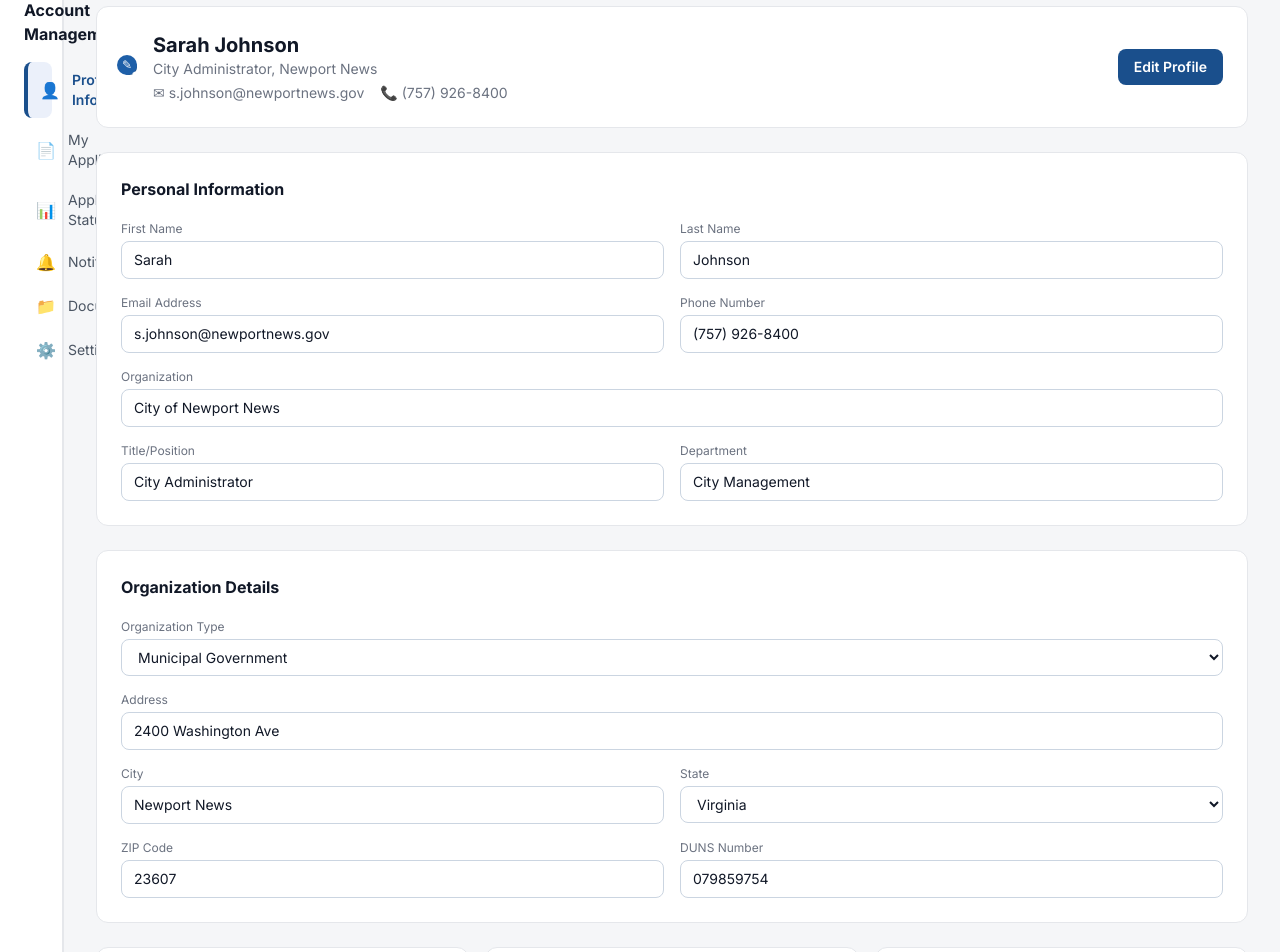
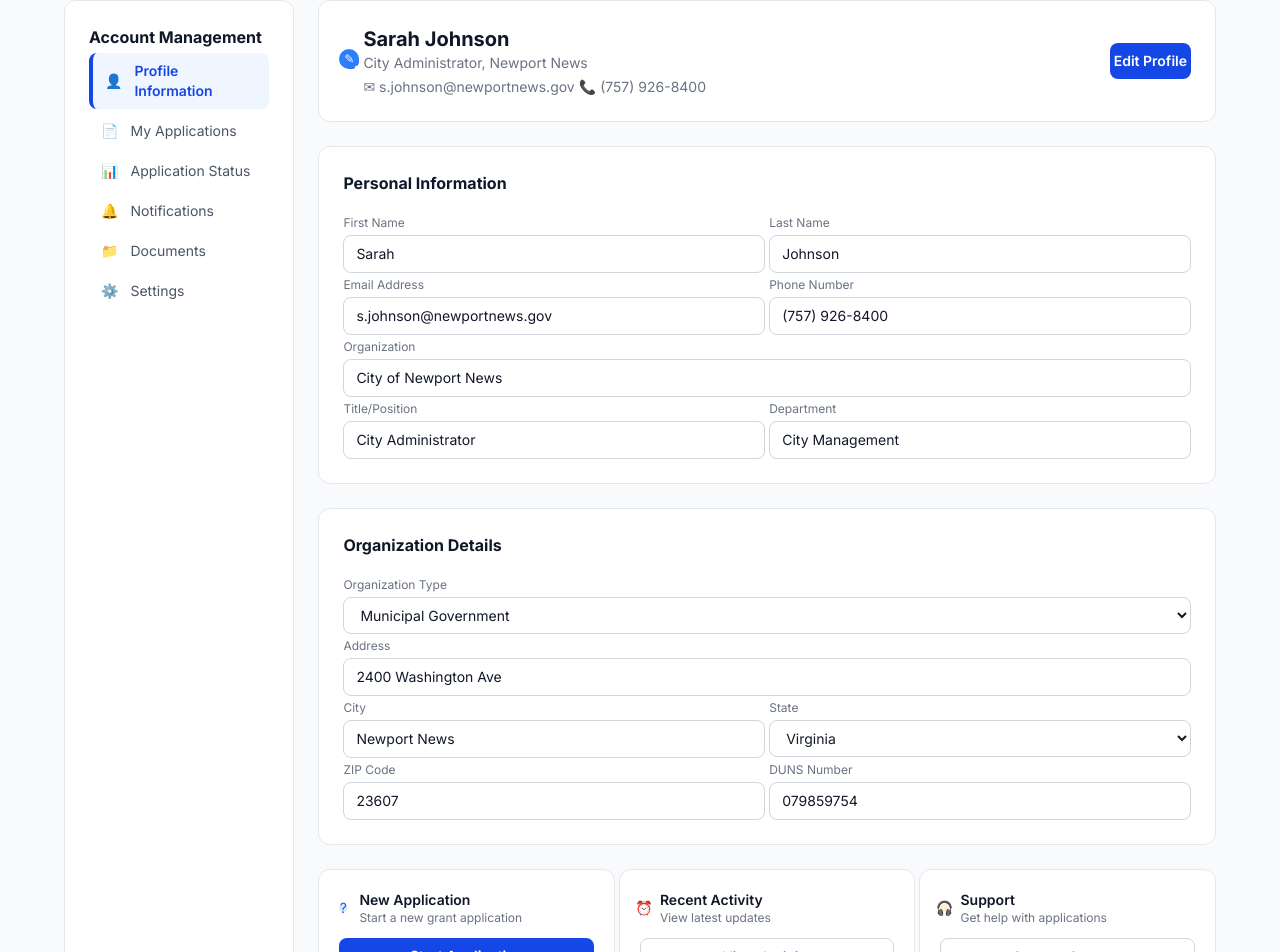
Before and after one commit to Maro-dev-code/qc-lab-project, a Next.js app: page /profile in a window 1280 px wide. Shown: the part 169-1121 px from the top of the page. Built offline with nearby package versions, Linux system fonts and the light colour scheme.

Commit message:
Fix layout

```diff
--- a/app/profile/page.tsx
+++ b/app/profile/page.tsx
@@ -22,136 +22,126 @@ export default function ProfilePage() {
   };
 
   return (
-    <div className="min-h-screen bg-[var(--color-bg-page)]">
+    <div className="min-h-screen bg-gray-50">
       <Navbar />
 
       {/* BREADCRUMB */}
-      <div className="pl-64 py-[var(--spacing-8)] border-b border-[var(--color-border-light)] bg-white px-8">
-        <div className="flex items-center gap-2 text-sm text-[var(--color-text-500)]">
+      <div className="w-full bg-white border-b border-gray-200 px-[5%] py-2">
+        <div className="flex items-center gap-2 text-sm text-gray-500">
           <span>Home</span>
           <span>›</span>
-          <span className="text-[var(--color-primary-600)] font-medium">My Profile</span>
+          <span className="text-blue-700 font-medium">My Profile</span>
         </div>
       </div>
 
-      {/* PAGE BODY */}
-      <div className="flex items-stretch min-h-[calc(100vh-130px)] ml-0 w-full">
+      {/* PAGE BODY — full width, 5% padding */}
+      <div className="w-full px-[5%] py-[2%]">
+        <div className="flex gap-6 min-h-screen">
 
-        {/* SIDEBAR — touches left edge, full height */}
-        <div className="w-64 flex-none bg-white border-r border-[var(--color-border-light)]">
-          <Sidebar />
+          {/* SIDEBAR — 20% width */}
+          <div style={{width: "20%", flexShrink: 0}}>
+            <div className="bg-white border border-gray-200 rounded-xl h-full p-6">
+              <h2 className="font-bold text-gray-900 text-base mb-4">Account Management</h2>
+              <nav className="flex flex-col gap-1">
+                {[
+                  { label: "Profile Information", icon: "👤", active: true },
+                  { label: "My Applications", icon: "📄" },
+                  { label: "Application Status", icon: "📊" },
+                  { label: "Notifications", icon: "🔔" },
+                  { label: "Documents", icon: "📁" },
+                  { label: "Settings", icon: "⚙️" },
+                ].map((item) => (
+                  <div key={item.label}
+                    className={`flex items-center gap-3 px-3 py-2 rounded-lg text-sm cursor-pointer transition-colors ${
+                      item.active
+                        ? "bg-blue-50 text-blue-700 font-semibold border-l-4 border-blue-700"
+                        : "text-gray-600 hover:bg-blue-600 hover:text-white"
+                    }`}>
+                    <span>{item.icon}</span>
+                    <span>{item.label}</span>
+                  </div>
+                ))}
+              </nav>
+            </div>
           </div>
 
-        {/* MAIN CONTENT */}
-        <main className="flex-1 min-w-0 flex flex-col gap-[var(--spacing-24)] p-[var(--spacing-32)]">
+          {/* MAIN CONTENT — 80% width */}
+          <div style={{width: "80%"}} className="flex flex-col gap-6">
 
             {/* PROFILE CARD */}
-          <div className="bg-white rounded-[var(--radius-12)] border border-[var(--color-border-light)] p-[var(--spacing-24)] flex items-center justify-between">
-            <div className="flex items-center gap-[var(--spacing-16)]">
+            <div className="bg-white rounded-xl border border-gray-200 p-6 flex items-center justify-between">
+              <div className="flex items-center gap-4">
                 <div className="relative">
-                <div className="w-16 h-16 rounded-full bg-[var(--color-primary-600)] flex items-center justify-center text-white text-xl font-bold">
+                  <div className="w-16 h-16 rounded-full bg-blue-700 flex items-center justify-center text-white text-xl font-bold">
                     {user.initials}
                   </div>
-                <div className="absolute bottom-0 right-0 w-5 h-5 bg-[var(--color-primary-500)] rounded-full flex items-center justify-center">
+                  <div className="absolute bottom-0 right-0 w-5 h-5 bg-blue-500 rounded-full flex items-center justify-center">
                     <span className="text-white text-xs">✎</span>
                   </div>
                 </div>
                 <div>
-                <h1 className="text-xl font-bold text-[var(--color-text-900)]">
-                  {user.name}
-                </h1>
-                <p className="text-sm text-[var(--color-text-500)]">
-                  {user.role}, {user.location}
-                </p>
-                <div className="flex items-center gap-[var(--spacing-16)] mt-[var(--spacing-4)]">
-                  <span className="text-sm text-[var(--color-text-500)]">
-                    ✉ {user.email}
-                  </span>
-                  <span className="text-sm text-[var(--color-text-500)]">
-                    📞 {user.phone}
-                  </span>
+                  <h1 className="text-xl font-bold text-gray-900">{user.name}</h1>
+                  <p className="text-sm text-gray-500">{user.role}, {user.location}</p>
+                  <div className="flex items-center gap-4 mt-1">
+                    <span className="text-sm text-gray-500">✉ {user.email}</span>
+                    <span className="text-sm text-gray-500">📞 {user.phone}</span>
                   </div>
                 </div>
               </div>
-            <button className="px-[var(--spacing-16)] py-[var(--spacing-8)] bg-[var(--color-primary-600)] text-white rounded-[var(--radius-8)] text-sm font-semibold hover:bg-[var(--color-primary-700)] transition-colors">
+              <button className="px-4 py-2 bg-blue-700 text-white rounded-lg text-sm font-semibold hover:bg-blue-800 transition-colors">
                 Edit Profile
               </button>
             </div>
 
             {/* PERSONAL INFORMATION */}
-          <div className="bg-white rounded-[var(--radius-12)] border border-[var(--color-border-light)] p-[var(--spacing-24)]">
-            <h2 className="text-base font-bold text-[var(--color-text-900)] mb-[var(--spacing-20)]">
-              Personal Information
-            </h2>
-            <div className="grid grid-cols-2 gap-[var(--spacing-16)]">
+            <div className="bg-white rounded-xl border border-gray-200 p-6">
+              <h2 className="text-base font-bold text-gray-900 mb-5">Personal Information</h2>
+              <div className="grid grid-cols-2 gap-4">
                 <div>
-                <label className="block text-xs text-[var(--color-text-500)] mb-[var(--spacing-4)]">First Name</label>
-                <input
-                  type="text"
-                  defaultValue="Sarah"
-                  className="w-full border border-[var(--color-border-medium)] rounded-[var(--radius-8)] px-[var(--spacing-12)] py-[var(--spacing-8)] text-sm text-[var(--color-text-900)] focus:outline-none focus:border-[var(--color-primary-500)]"
-                />
+                  <label className="block text-xs text-gray-500 mb-1">First Name</label>
+                  <input type="text" defaultValue="Sarah"
+                    className="w-full border border-gray-300 rounded-lg px-3 py-2 text-sm focus:outline-none focus:border-blue-500" />
                 </div>
                 <div>
-                <label className="block text-xs text-[var(--color-text-500)] mb-[var(--spacing-4)]">Last Name</label>
-                <input
-                  type="text"
-                  defaultValue="Johnson"
-                  className="w-full border border-[var(--color-border-medium)] rounded-[var(--radius-8)] px-[var(--spacing-12)] py-[var(--spacing-8)] text-sm text-[var(--color-text-900)] focus:outline-none focus:border-[var(--color-primary-500)]"
-                />
+                  <label className="block text-xs text-gray-500 mb-1">Last Name</label>
+                  <input type="text" defaultValue="Johnson"
+                    className="w-full border border-gray-300 rounded-lg px-3 py-2 text-sm focus:outline-none focus:border-blue-500" />
                 </div>
                 <div>
-                <label className="block text-xs text-[var(--color-text-500)] mb-[var(--spacing-4)]">Email Address</label>
-                <input
-                  type="email"
-                  defaultValue={user.email}
-                  className="w-full border border-[var(--color-border-medium)] rounded-[var(--radius-8)] px-[var(--spacing-12)] py-[var(--spacing-8)] text-sm text-[var(--color-text-900)] focus:outline-none focus:border-[var(--color-primary-500)]"
-                />
+                  <label className="block text-xs text-gray-500 mb-1">Email Address</label>
+                  <input type="email" defaultValue={user.email}
+                    className="w-full border border-gray-300 rounded-lg px-3 py-2 text-sm focus:outline-none focus:border-blue-500" />
                 </div>
                 <div>
-                <label className="block text-xs text-[var(--color-text-500)] mb-[var(--spacing-4)]">Phone Number</label>
-                <input
-                  type="text"
-                  defaultValue={user.phone}
-                  className="w-full border border-[var(--color-border-medium)] rounded-[var(--radius-8)] px-[var(--spacing-12)] py-[var(--spacing-8)] text-sm text-[var(--color-text-900)] focus:outline-none focus:border-[var(--color-primary-500)]"
-                />
+                  <label className="block text-xs text-gray-500 mb-1">Phone Number</label>
+                  <input type="text" defaultValue={user.phone}
+                    className="w-full border border-gray-300 rounded-lg px-3 py-2 text-sm focus:outline-none focus:border-blue-500" />
                 </div>
                 <div className="col-span-2">
-                <label className="block text-xs text-[var(--color-text-500)] mb-[var(--spacing-4)]">Organization</label>
-                <input
-                  type="text"
-                  defaultValue={user.organization}
-                  className="w-full border border-[var(--color-border-medium)] rounded-[var(--radius-8)] px-[var(--spacing-12)] py-[var(--spacing-8)] text-sm text-[var(--color-text-900)] focus:outline-none focus:border-[var(--color-primary-500)]"
-                />
+                  <label className="block text-xs text-gray-500 mb-1">Organization</label>
+                  <input type="text" defaultValue={user.organization}
+                    className="w-full border border-gray-300 rounded-lg px-3 py-2 text-sm focus:outline-none focus:border-blue-500" />
                 </div>
                 <div>
-                <label className="block text-xs text-[var(--color-text-500)] mb-[var(--spacing-4)]">Title/Position</label>
-                <input
-                  type="text"
-                  defaultValue={user.title}
-                  className="w-full border border-[var(--color-border-medium)] rounded-[var(--radius-8)] px-[var(--spacing-12)] py-[var(--spacing-8)] text-sm text-[var(--color-text-900)] focus:outline-none focus:border-[var(--color-primary-500)]"
-                />
+                  <label className="block text-xs text-gray-500 mb-1">Title/Position</label>
+                  <input type="text" defaultValue={user.title}
+                    className="w-full border border-gray-300 rounded-lg px-3 py-2 text-sm focus:outline-none focus:border-blue-500" />
                 </div>
                 <div>
-                <label className="block text-xs text-[var(--color-text-500)] mb-[var(--spacing-4)]">Department</label>
-                <input
-                  type="text"
-                  defaultValue={user.department}
-                  className="w-full border border-[var(--color-border-medium)] rounded-[var(--radius-8)] px-[var(--spacing-12)] py-[var(--spacing-8)] text-sm text-[var(--color-text-900)] focus:outline-none focus:border-[var(--color-primary-500)]"
-                />
+                  <label className="block text-xs text-gray-500 mb-1">Department</label>
+                  <input type="text" defaultValue={user.department}
+                    className="w-full border border-gray-300 rounded-lg px-3 py-2 text-sm focus:outline-none focus:border-blue-500" />
                 </div>
               </div>
             </div>
 
             {/* ORGANIZATION DETAILS */}
-          <div className="bg-white rounded-[var(--radius-12)] border border-[var(--color-border-light)] p-[var(--spacing-24)]">
-            <h2 className="text-base font-bold text-[var(--color-text-900)] mb-[var(--spacing-20)]">
-              Organization Details
-            </h2>
-            <div className="grid grid-cols-2 gap-[var(--spacing-16)]">
+            <div className="bg-white rounded-xl border border-gray-200 p-6">
+              <h2 className="text-base font-bold text-gray-900 mb-5">Organization Details</h2>
+              <div className="grid grid-cols-2 gap-4">
                 <div className="col-span-2">
-                <label className="block text-xs text-[var(--color-text-500)] mb-[var(--spacing-4)]">Organization Type</label>
-                <select className="w-full border border-[var(--color-border-medium)] rounded-[var(--radius-8)] px-[var(--spacing-12)] py-[var(--spacing-8)] text-sm text-[var(--color-text-900)] focus:outline-none focus:border-[var(--color-primary-500)] bg-white">
+                  <label className="block text-xs text-gray-500 mb-1">Organization Type</label>
+                  <select className="w-full border border-gray-300 rounded-lg px-3 py-2 text-sm focus:outline-none focus:border-blue-500 bg-white">
                     <option>Municipal Government</option>
                     <option>Federal Agency</option>
                     <option>State Government</option>
@@ -160,24 +150,18 @@ export default function ProfilePage() {
                   </select>
                 </div>
                 <div className="col-span-2">
-                <label className="block text-xs text-[var(--color-text-500)] mb-[var(--spacing-4)]">Address</label>
-                <input
-                  type="text"
-                  defaultValue={user.address}
-                  className="w-full border border-[var(--color-border-medium)] rounded-[var(--radius-8)] px-[var(--spacing-12)] py-[var(--spacing-8)] text-sm text-[var(--color-text-900)] focus:outline-none focus:border-[var(--color-primary-500)]"
-                />
+                  <label className="block text-xs text-gray-500 mb-1">Address</label>
+                  <input type="text" defaultValue={user.address}
+                    className="w-full border border-gray-300 rounded-lg px-3 py-2 text-sm focus:outline-none focus:border-blue-500" />
                 </div>
                 <div>
-                <label className="block text-xs text-[var(--color-text-500)] mb-[var(--spacing-4)]">City</label>
-                <input
-                  type="text"
-                  defaultValue={user.city}
-                  className="w-full border border-[var(--color-border-medium)] rounded-[var(--radius-8)] px-[var(--spacing-12)] py-[var(--spacing-8)] text-sm text-[var(--color-text-900)] focus:outline-none focus:border-[var(--color-primary-500)]"
-                />
+                  <label className="block text-xs text-gray-500 mb-1">City</label>
+                  <input type="text" defaultValue={user.city}
+                    className="w-full border border-gray-300 rounded-lg px-3 py-2 text-sm focus:outline-none focus:border-blue-500" />
                 </div>
                 <div>
-                <label className="block text-xs text-[var(--color-text-500)] mb-[var(--spacing-4)]">State</label>
-                <select className="w-full border border-[var(--color-border-medium)] rounded-[var(--radius-8)] px-[var(--spacing-12)] py-[var(--spacing-8)] text-sm text-[var(--color-text-900)] focus:outline-none focus:border-[var(--color-primary-500)] bg-white">
+                  <label className="block text-xs text-gray-500 mb-1">State</label>
+                  <select className="w-full border border-gray-300 rounded-lg px-3 py-2 text-sm focus:outline-none focus:border-blue-500 bg-white">
                     <option>Virginia</option>
                     <option>California</option>
                     <option>New York</option>
@@ -186,83 +170,78 @@ export default function ProfilePage() {
                   </select>
                 </div>
                 <div>
-                <label className="block text-xs text-[var(--color-text-500)] mb-[var(--spacing-4)]">ZIP Code</label>
-                <input
-                  type="text"
-                  defaultValue={user.zip}
-                  className="w-full border border-[var(--color-border-medium)] rounded-[var(--radius-8)] px-[var(--spacing-12)] py-[var(--spacing-8)] text-sm text-[var(--color-text-900)] focus:outline-none focus:border-[var(--color-primary-500)]"
-                />
+                  <label className="block text-xs text-gray-500 mb-1">ZIP Code</label>
+                  <input type="text" defaultValue={user.zip}
+                    className="w-full border border-gray-300 rounded-lg px-3 py-2 text-sm focus:outline-none focus:border-blue-500" />
                 </div>
                 <div>
-                <label className="block text-xs text-[var(--color-text-500)] mb-[var(--spacing-4)]">DUNS Number</label>
-                <input
-                  type="text"
-                  defaultValue={user.duns}
-                  className="w-full border border-[var(--color-border-medium)] rounded-[var(--radius-8)] px-[var(--spacing-12)] py-[var(--spacing-8)] text-sm text-[var(--color-text-900)] focus:outline-none focus:border-[var(--color-primary-500)]"
-                />
+                  <label className="block text-xs text-gray-500 mb-1">DUNS Number</label>
+                  <input type="text" defaultValue={user.duns}
+                    className="w-full border border-gray-300 rounded-lg px-3 py-2 text-sm focus:outline-none focus:border-blue-500" />
                 </div>
               </div>
             </div>
 
             {/* BOTTOM CARDS */}
-          <div className="grid grid-cols-3 gap-[var(--spacing-16)]">
-            <div className="bg-white rounded-[var(--radius-12)] border border-[var(--color-border-light)] p-[var(--spacing-20)]">
-              <div className="flex items-center gap-[var(--spacing-12)] mb-[var(--spacing-8)]">
-                <div className="w-8 h-8 rounded-full bg-[var(--color-info-100)] flex items-center justify-center">
-                  <span className="text-[var(--color-info-600)] text-sm">?</span>
+            <div className="grid grid-cols-3 gap-4">
+              <div className="bg-white rounded-xl border border-gray-200 p-5">
+                <div className="flex items-center gap-3 mb-3">
+                  <div className="w-8 h-8 rounded-full bg-blue-100 flex items-center justify-center">
+                    <span className="text-blue-600 text-sm">?</span>
                   </div>
                   <div>
-                  <p className="text-sm font-semibold text-[var(--color-text-900)]">New Application</p>
-                  <p className="text-xs text-[var(--color-text-500)]">Start a new grant application</p>
+                    <p className="text-sm font-semibold text-gray-900">New Application</p>
+                    <p className="text-xs text-gray-500">Start a new grant application</p>
                   </div>
                 </div>
                 <Link href="/register">
-                <button className="w-full py-[var(--spacing-8)] bg-[var(--color-primary-600)] text-white rounded-[var(--radius-8)] text-sm font-semibold hover:bg-[var(--color-primary-700)] transition-colors">
+                  <button className="w-full py-2 bg-blue-700 text-white rounded-lg text-sm font-semibold hover:bg-blue-800 transition-colors">
                     Start Application
                   </button>
                 </Link>
               </div>
-            <div className="bg-white rounded-[var(--radius-12)] border border-[var(--color-border-light)] p-[var(--spacing-20)]">
-              <div className="flex items-center gap-[var(--spacing-12)] mb-[var(--spacing-8)]">
-                <div className="w-8 h-8 rounded-full bg-[var(--color-success-100)] flex items-center justify-center">
-                  <span className="text-[var(--color-success-600)] text-sm">⏰</span>
+              <div className="bg-white rounded-xl border border-gray-200 p-5">
+                <div className="flex items-center gap-3 mb-3">
+                  <div className="w-8 h-8 rounded-full bg-green-100 flex items-center justify-center">
+                    <span className="text-green-600 text-sm">⏰</span>
                   </div>
                   <div>
-                  <p className="text-sm font-semibold text-[var(--color-text-900)]">Recent Activity</p>
-                  <p className="text-xs text-[var(--color-text-500)]">View latest updates</p>
+                    <p className="text-sm font-semibold text-gray-900">Recent Activity</p>
+                    <p className="text-xs text-gray-500">View latest updates</p>
                   </div>
                 </div>
-              <button className="w-full py-[var(--spacing-8)] border border-[var(--color-border-medium)] text-[var(--color-text-700)] rounded-[var(--radius-8)] text-sm font-semibold hover:bg-[var(--color-primary-50)] transition-colors">
+                <button className="w-full py-2 border border-gray-300 text-gray-700 rounded-lg text-sm font-semibold hover:bg-gray-50 transition-colors">
                   View Activity
                 </button>
               </div>
-            <div className="bg-white rounded-[var(--radius-12)] border border-[var(--color-border-light)] p-[var(--spacing-20)]">
-              <div className="flex items-center gap-[var(--spacing-12)] mb-[var(--spacing-8)]">
-                <div className="w-8 h-8 rounded-full bg-[var(--color-warning-100)] flex items-center justify-center">
-                  <span className="text-[var(--color-warning-600)] text-sm">🎧</span>
+              <div className="bg-white rounded-xl border border-gray-200 p-5">
+                <div className="flex items-center gap-3 mb-3">
+                  <div className="w-8 h-8 rounded-full bg-orange-100 flex items-center justify-center">
+                    <span className="text-orange-600 text-sm">🎧</span>
                   </div>
                   <div>
-                  <p className="text-sm font-semibold text-[var(--color-text-900)]">Support</p>
-                  <p className="text-xs text-[var(--color-text-500)]">Get help with applications</p>
+                    <p className="text-sm font-semibold text-gray-900">Support</p>
+                    <p className="text-xs text-gray-500">Get help with applications</p>
                   </div>
                 </div>
-              <button className="w-full py-[var(--spacing-8)] border border-[var(--color-border-medium)] text-[var(--color-text-700)] rounded-[var(--radius-8)] text-sm font-semibold hover:bg-[var(--color-primary-50)] transition-colors">
+                <button className="w-full py-2 border border-gray-300 text-gray-700 rounded-lg text-sm font-semibold hover:bg-gray-50 transition-colors">
                   Contact Support
                 </button>
               </div>
             </div>
 
             {/* SAVE AND CANCEL BUTTONS */}
-          <div className="flex justify-end gap-[var(--spacing-12)]">
-            <button className="px-[var(--spacing-24)] py-[var(--spacing-8)] border border-[var(--color-border-medium)] text-[var(--color-text-700)] rounded-[var(--radius-8)] text-sm font-semibold hover:bg-[var(--color-primary-50)] transition-colors">
+            <div className="flex justify-end gap-3">
+              <button className="px-6 py-2 border border-gray-300 text-gray-700 rounded-lg text-sm font-semibold hover:bg-gray-50 transition-colors">
                 Cancel Changes
               </button>
-            <button className="px-[var(--spacing-24)] py-[var(--spacing-8)] bg-[var(--color-primary-600)] text-white rounded-[var(--radius-8)] text-sm font-semibold hover:bg-[var(--color-primary-700)] transition-colors">
+              <button className="px-6 py-2 bg-blue-700 text-white rounded-lg text-sm font-semibold hover:bg-blue-800 transition-colors">
                 Save Changes
               </button>
             </div>
 
-        </main>
+          </div>
+        </div>
       </div>
     </div>
   );
```
Lines whose indentation alone changed are shown as unchanged.
